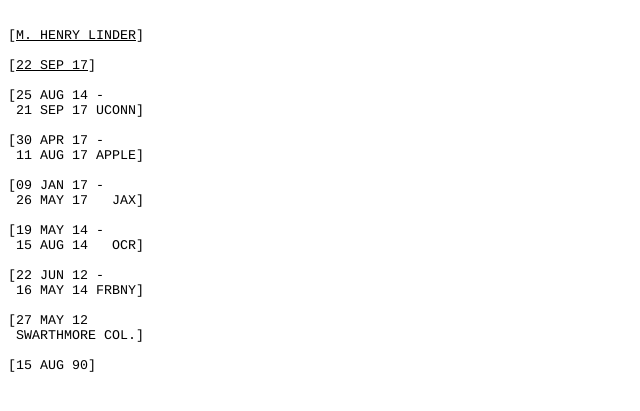
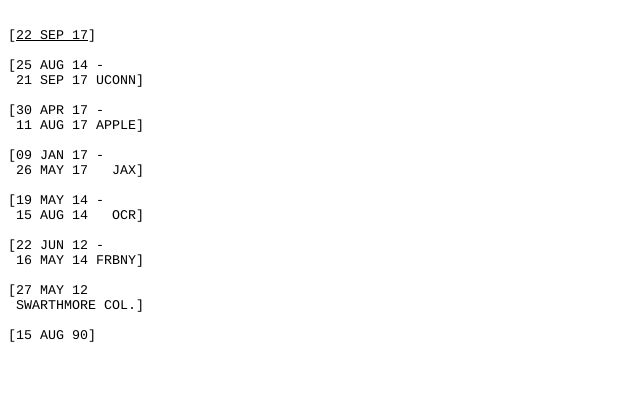
Before and after one commit to mhlinder/web, a PHP site: page /resume in a window 1280 px wide. Shown: the top 411 px of the page, without its empty margins (0-640 px from the left). Run offline with PHP 8.4, Linux system fonts and the light colour scheme.

Commit message:
updates resume

```diff
--- a/resume.php
+++ b/resume.php
@@ -9,11 +9,7 @@
 <body>
 
     <div class="main mono">
-        [<a href="index">M. HENRY LINDER</a>]
-        <br />
-        <br />
-
-        [<a href="https://twitter.com/mhlinder"><?php $tomorrow = new DateTime('tomorrow'); echo strtoupper($tomorrow->format('d M y')); ?></a>]
+        [<a href="index"><?php $tomorrow = new DateTime('tomorrow'); echo strtoupper($tomorrow->format('d M y')); ?></a>]
 
         <br />
         <br />
```
